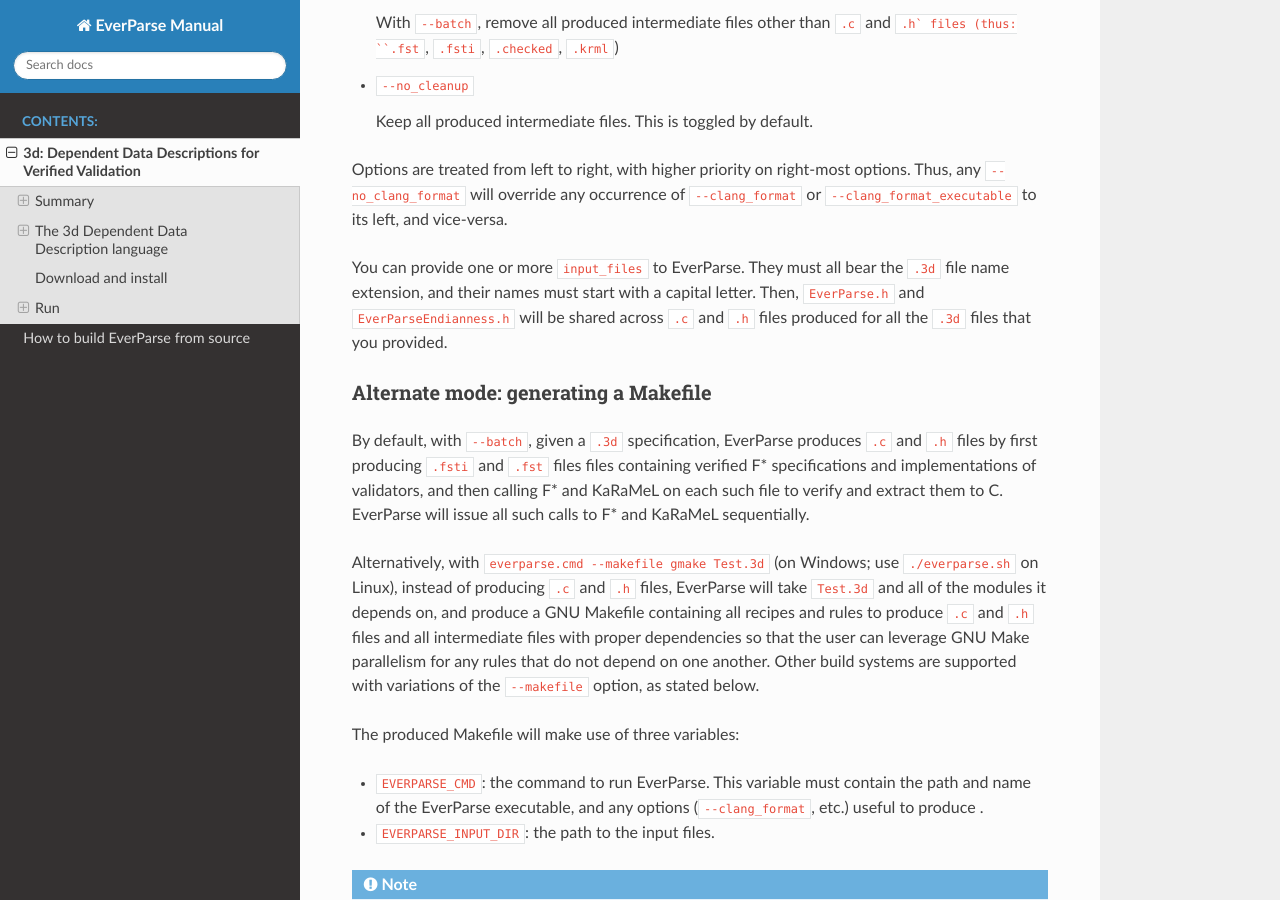
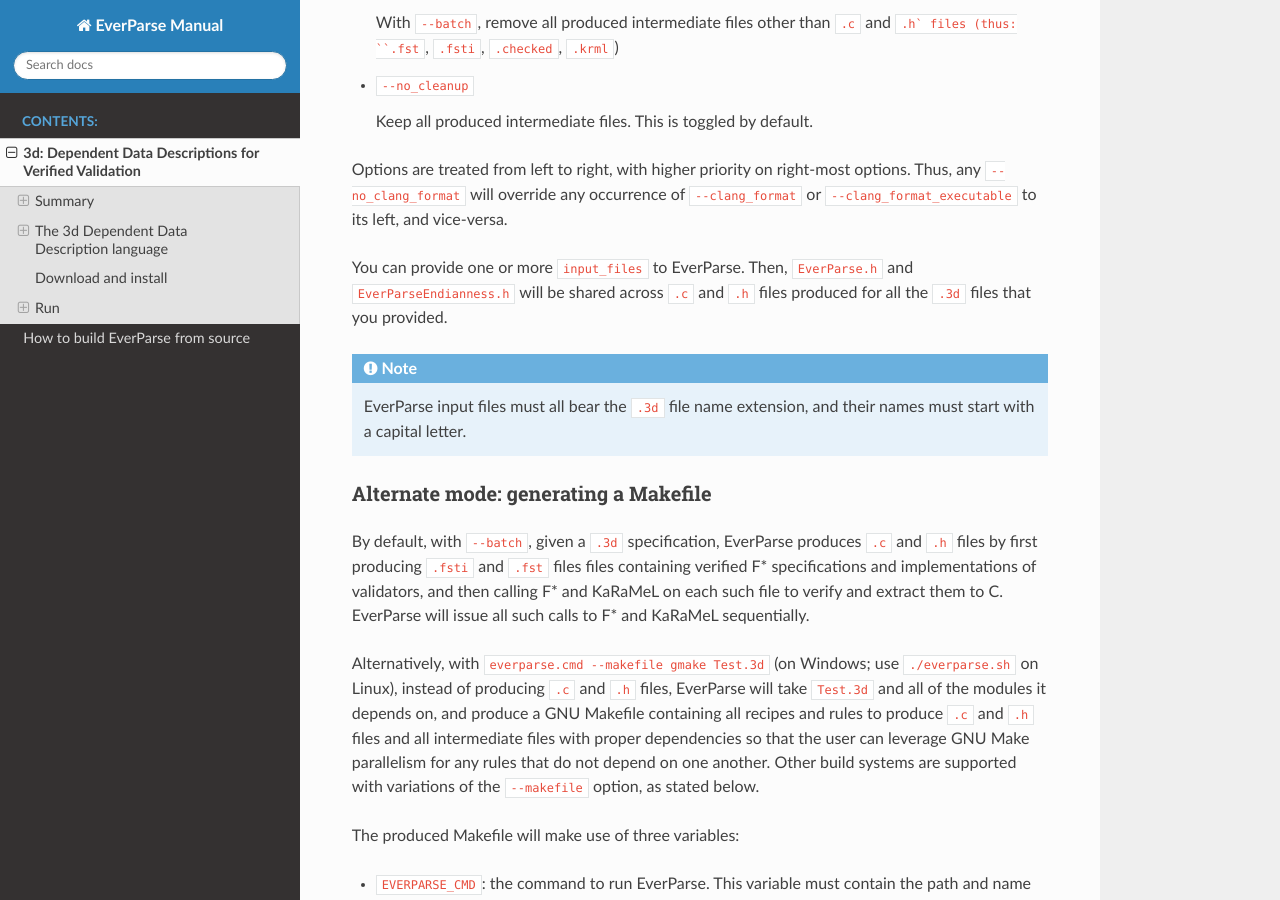
Before and after one commit to project-everest/project-everest.github.io, a Jekyll site: the page everparse/3d.html, which Jekyll copies as it is, in a window 1280 px wide and 900 px high, scrolled down 3053 px. Built offline with Jekyll 4.4.1, drawn with Linux system fonts in a browser that asks for light colours.

Commit message:
[CI] Refresh EverParse doc

```diff
--- a/everparse/3d.html
+++ b/everparse/3d.html
@@ -249,11 +249,15 @@
 right-most options. Thus, any <code class="docutils literal notranslate"><span class="pre">--no_clang_format</span></code> will override any
 occurrence of <code class="docutils literal notranslate"><span class="pre">--clang_format</span></code> or <code class="docutils literal notranslate"><span class="pre">--clang_format_executable</span></code> to
 its left, and vice-versa.</p>
-<p>You can provide one or more <code class="docutils literal notranslate"><span class="pre">input_files</span></code> to EverParse. They must
-all bear the <code class="docutils literal notranslate"><span class="pre">.3d</span></code> file name extension, and their names must start
-with a capital letter. Then, <code class="docutils literal notranslate"><span class="pre">EverParse.h</span></code> and
-<code class="docutils literal notranslate"><span class="pre">EverParseEndianness.h</span></code> will be shared across <code class="docutils literal notranslate"><span class="pre">.c</span></code> and <code class="docutils literal notranslate"><span class="pre">.h</span></code>
-files produced for all the <code class="docutils literal notranslate"><span class="pre">.3d</span></code> files that you provided.</p>
+<p>You can provide one or more <code class="docutils literal notranslate"><span class="pre">input_files</span></code> to EverParse. Then,
+<code class="docutils literal notranslate"><span class="pre">EverParse.h</span></code> and <code class="docutils literal notranslate"><span class="pre">EverParseEndianness.h</span></code> will be shared across
+<code class="docutils literal notranslate"><span class="pre">.c</span></code> and <code class="docutils literal notranslate"><span class="pre">.h</span></code> files produced for all the <code class="docutils literal notranslate"><span class="pre">.3d</span></code> files that you
+provided.</p>
+<div class="admonition note">
+<p class="first admonition-title">Note</p>
+<p class="last">EverParse input files must all bear the <code class="docutils literal notranslate"><span class="pre">.3d</span></code> file name extension,
+and their names must start with a capital letter.</p>
+</div>
 </div>
 <div class="section" id="alternate-mode-generating-a-makefile">
 <h3>Alternate mode: generating a Makefile<a class="headerlink" href="#alternate-mode-generating-a-makefile" title="Permalink to this headline">¶</a></h3>
```
Also changed, not shown: everparse/_sources/3d.rst.txt (+9 -5 lines), everparse/searchindex.js.
